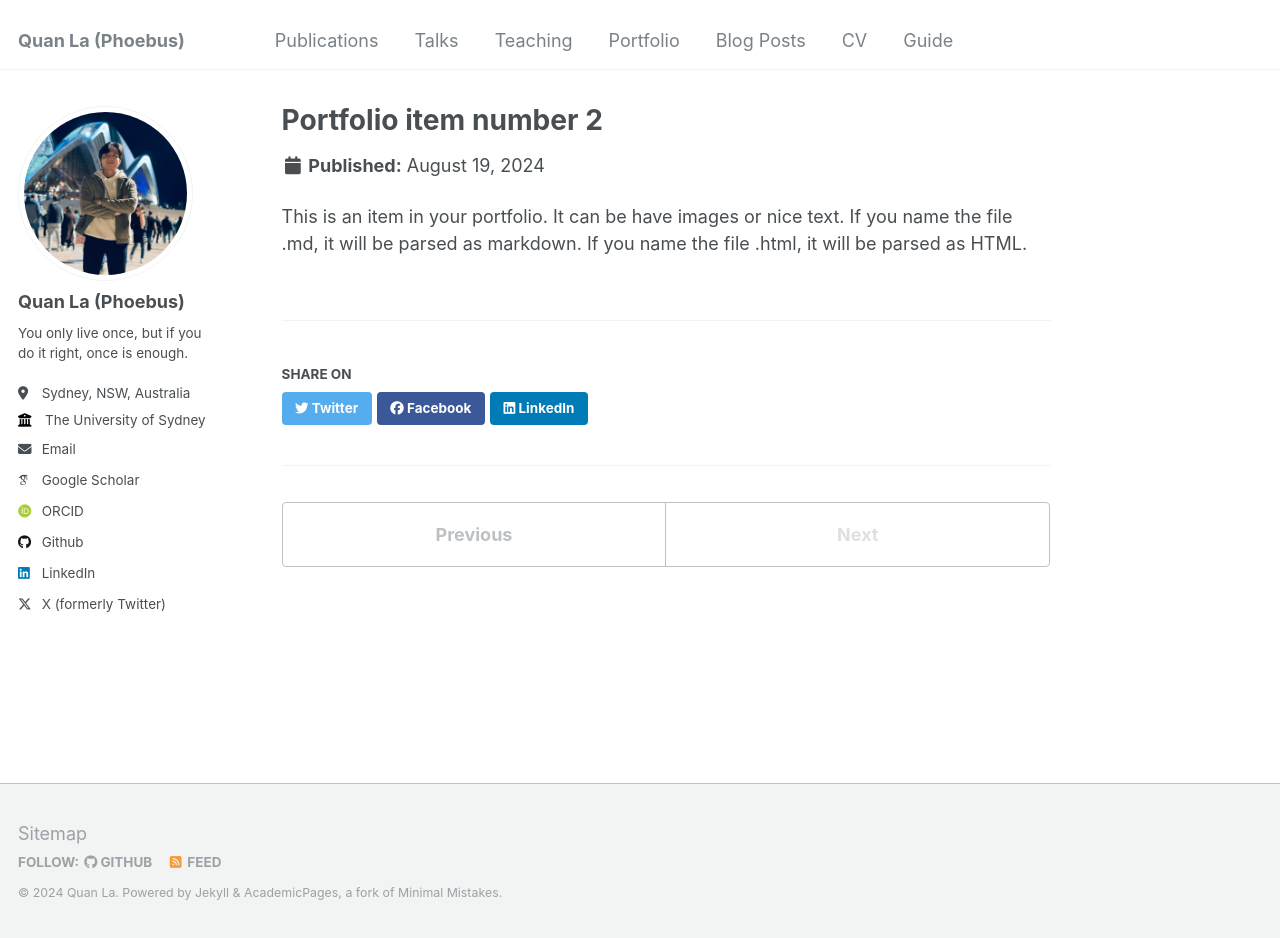
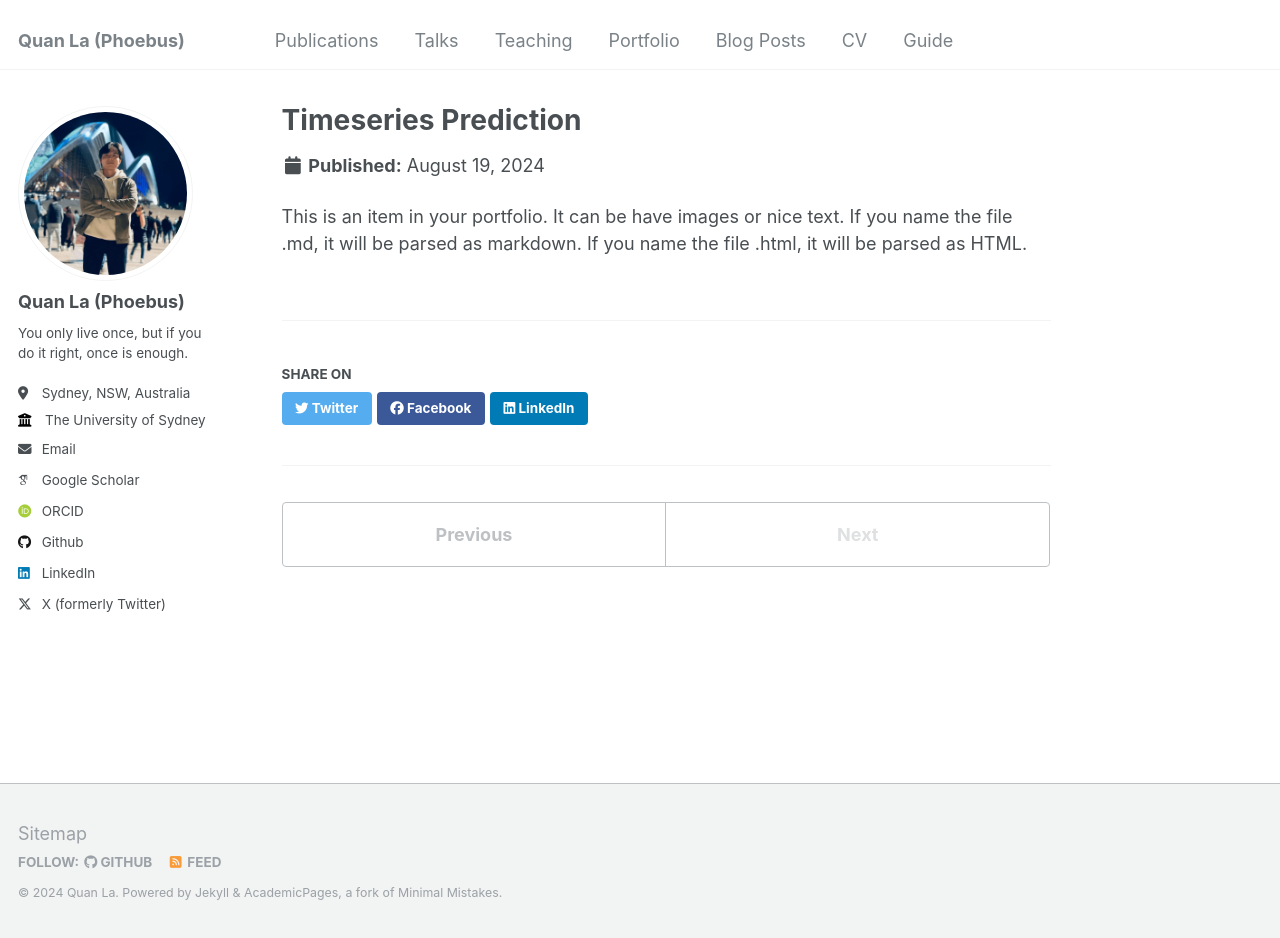
Before and after one commit to lavanquan/lavanquan.github.io, a Jekyll site: the page built from _portfolio/portfolio-2.html, in a window 1280 px wide and 938 px high. Built offline with Jekyll 4.4.1, drawn with Linux system fonts in a browser that asks for light colours; some web fonts are replaced.

Commit message:
Update portfolio-2.html

```diff
--- a/_portfolio/portfolio-2.html
+++ b/_portfolio/portfolio-2.html
@@ -1,5 +1,5 @@
 ---
-title: "Portfolio item number 2"
+title: "Timeseries Prediction"
 excerpt: "Short description of portfolio item number 2 <br/><img src='/images/500x300.png'>"
 collection: portfolio
 ---
```
